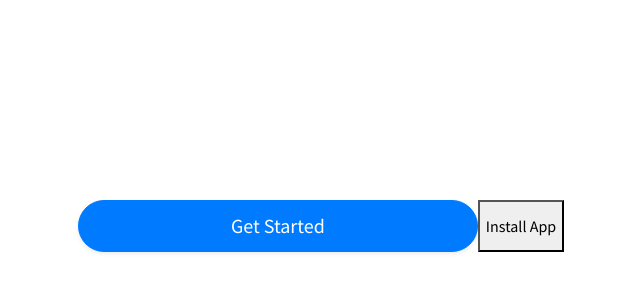
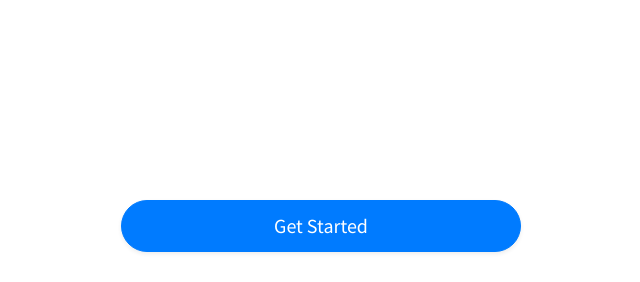
Before and after one commit to jonelnaquita/tripsociety, a PHP site: page /user/get_started.php in a window 1280 px wide. Shown: the part 518-800 px from the top of the page, without its empty margins (319-959 px from the left). Run offline with PHP 8.4, Linux system fonts and the light colour scheme; some libraries are stand-ins or nearby versions.

Commit message:
update btn

```diff
--- a/user/get_started.php
+++ b/user/get_started.php
@@ -33,7 +33,8 @@
             style="width: 90%; max-width: 400px; font-size: 20px; border-radius: 50px; padding: 10px 0;">
             Get Started
         </a>
-        <button id="install-button" style="display:block;">Install App</button>
+        <button type="button" class="btn btn-primary text-white shadow-sm" id="install-button"
+            style="display:none;">Install App</button>
     </div>
 
     <script>
```
